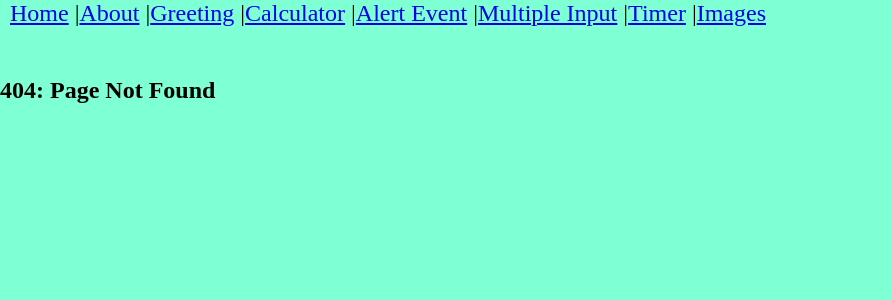
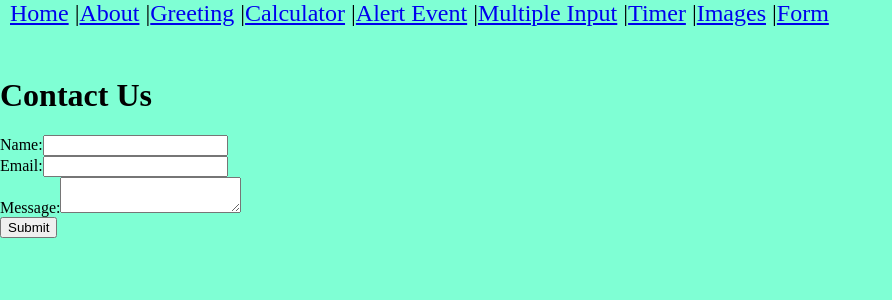
Before and after one commit to Puxcetogaming/first-react-website, a React (Create React App) app: page /form in a window 1280 px wide. Before the commit this address had no page. Shown: the top 300 px of the page, without its empty margins (0-892 px from the left). Built offline with nearby package versions, Linux system fonts and the light colour scheme.

Commit message:
Created Form page to  see how it works

```diff
--- a/src/App.jsx
+++ b/src/App.jsx
@@ -10,6 +10,7 @@
 import Timer from './pages/Timer/Timer';
 import Images from './pages/Images/Images';
 import Image from './pages/Images/Image'; // Import your dynamic image component
+import Form from './pages/Form/Form';
 import './App.css';
 
 function App() {
@@ -24,7 +25,8 @@
           <Link to="/alertevent">Alert Event</Link> |
           <Link to="/multipleinput">Multiple Input</Link> |
           <Link to="/timer">Timer</Link> |
-          <Link to="/images">Images</Link>
+          <Link to="/images">Images</Link> |
+          <Link to="/form">Form</Link>
         </nav>
         <Routes>
           <Route path="/" element={<Home />} />
@@ -34,6 +36,7 @@
           <Route path="/alertevent" element={<AlertEvent />} />
           <Route path="/multipleinput" element={<MultipleInput />} />
           <Route path="/timer" element={<Timer />} />
+          <Route path="/form" element={<Form />} />
           {/* The route for the images list */}
           <Route path="/images" element={<Images />} />
           {/* The dynamic route for an individual image */}
--- /dev/null
+++ b/src/pages/Form/Form.jsx
@@ -0,0 +1,75 @@
+import React, { useState } from "react";
+
+function Form() {
+    const [formData, setFormData] = useState({
+        name: '',
+        email: '',
+        message: '',
+    });
+    const [submitted, setSubmitted] = useState(false);
+    const [error, setError] = useState('');
+
+    const handleChange = (e) => {
+        setFormData({ ...formData, [e.target.name]: e.target.value });
+    }
+
+    const handleSubmit = (e) => {
+        e.preventDefault();
+
+        if (!formData.name || !formData.email || !formData.message) {
+            setError('Please fill in all fields');
+            return;
+        }
+
+        setSubmitted(true);
+        setError('');
+    };
+
+    if (submitted) {
+        return (
+            <div>
+                <h2>Thank you!</h2>
+                <p>Your form has been submitted successfully.</p>
+            </div>
+        );
+    }
+
+    return (
+        <div>
+            <h1>Contact Us</h1>
+            <form onSubmit={handleSubmit}>
+                <div>
+                    <label>Name:</label>
+                    <input
+                        type="text"
+                        name="name"
+                        value={formData.name}
+                        onChange={handleChange}
+                    />
+                </div>
+                <div>
+                    <label>Email:</label>
+                    <input
+                        type="email"
+                        name="email"
+                        value={formData.email}
+                        onChange={handleChange}
+                    />
+                </div>
+                <div>
+                    <label>Message:</label>
+                    <textarea
+                        name="message"
+                        value={formData.message}
+                        onChange={handleChange}
+                    ></textarea>
+                </div>
+                {error && <p style={{ color: 'red' }}>{error}</p>}
+                <button type="submit">Submit</button>
+            </form>
+        </div>
+    );
+
+}
+
+export default Form;
--- a/src/utils/ImageMap.jsx
+++ b/src/utils/ImageMap.jsx
@@ -1,4 +1,4 @@
-// src/utils/imageMap.js
+// src/utils/imageMap.jsx
 function importAll(r) {
     let images = {};
     r.keys().forEach((item) => {
```
